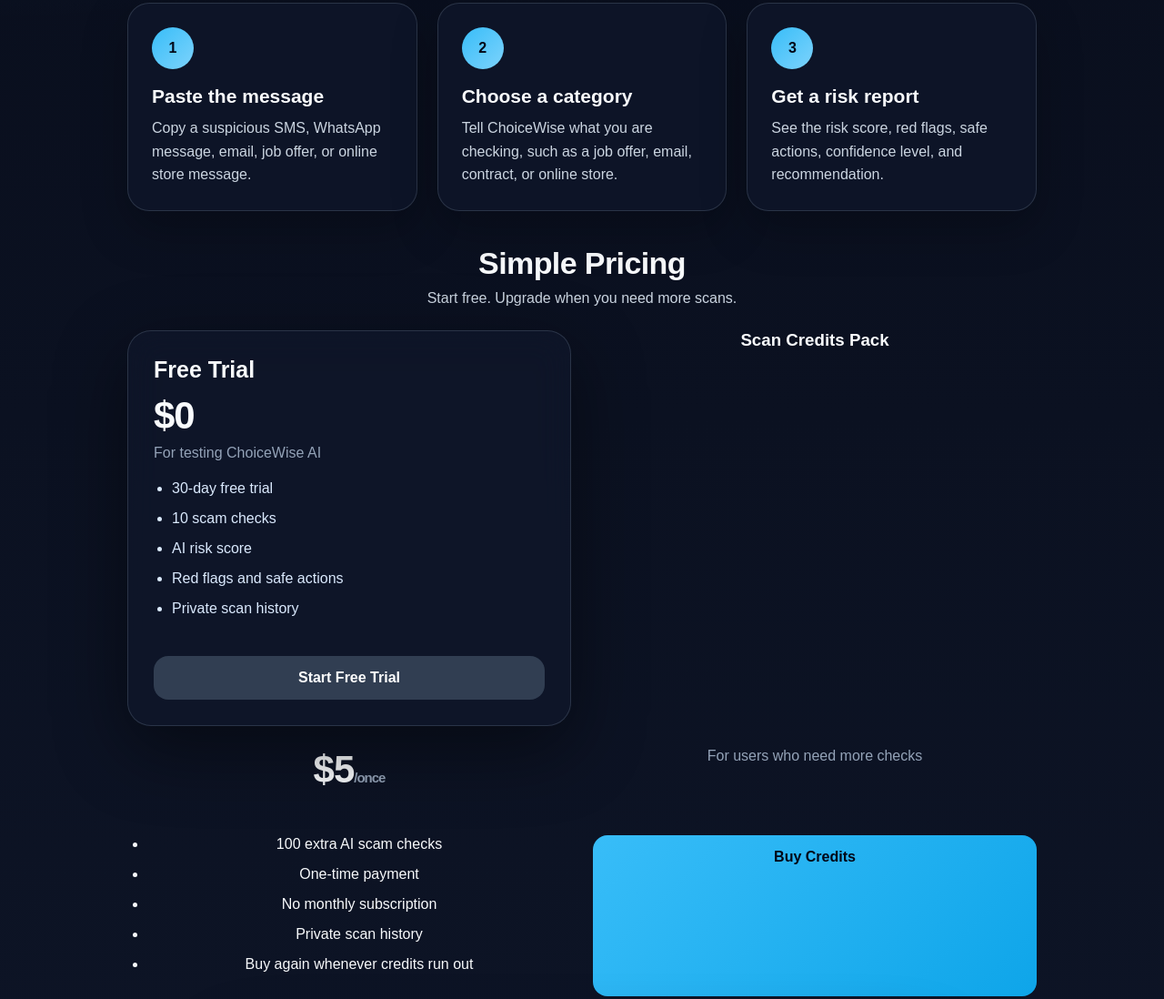
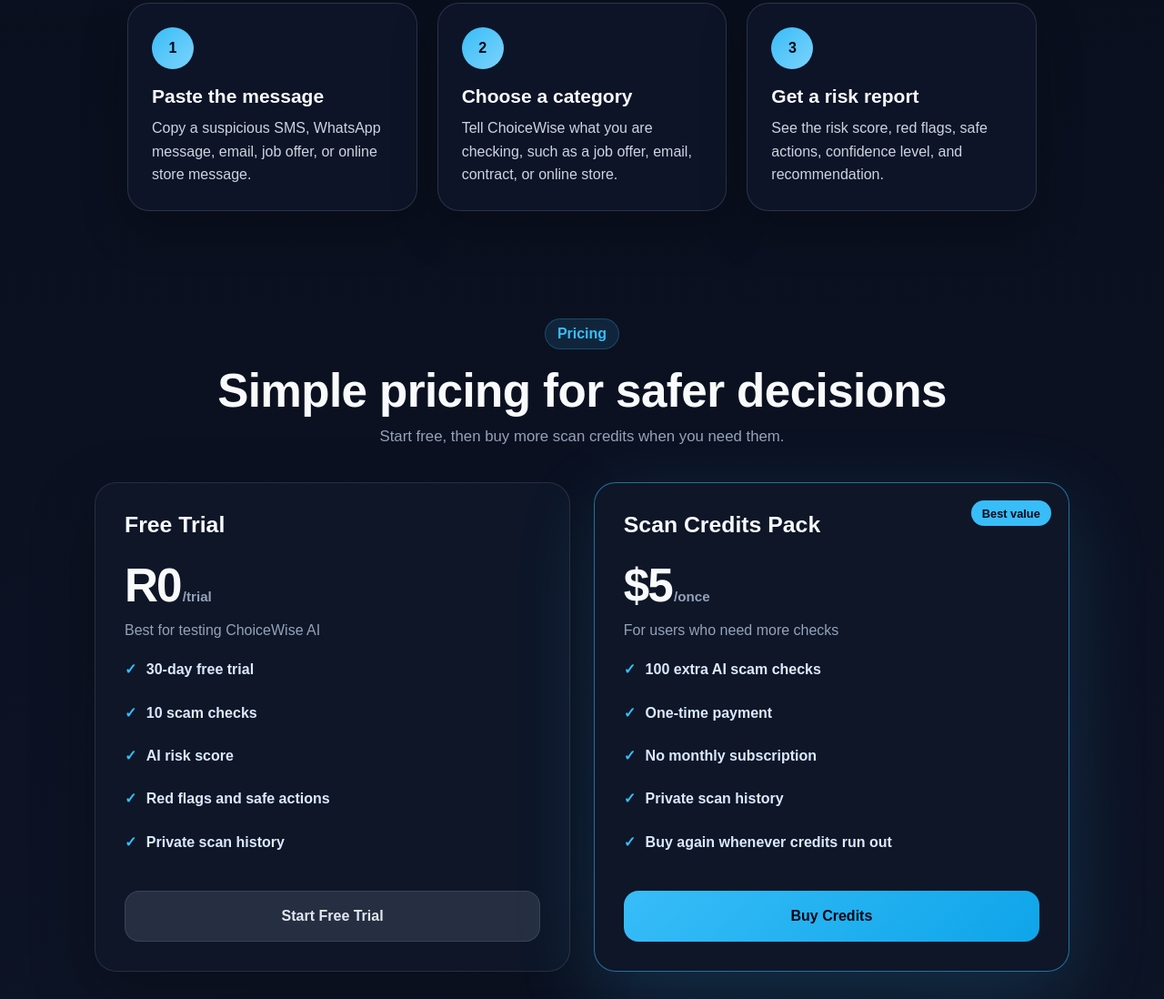
Before and after one commit to Nkanyiso30/ChoiceWiseAI, a website: page public/index.html in a window 1280 px wide. Shown: the part 975-2073 px from the top of the page at 91% size. Drawn offline with Linux system fonts and the light colour scheme.

Commit message:
Fix pricing section design

```diff
--- a/public/index.html
+++ b/public/index.html
@@ -98,19 +98,17 @@
   </div>
 </section>
   <section id="pricingSection" class="pricing-section">
-  <h2>Simple Pricing</h2>
-
-  <p class="pricing-subtitle">
-    Start free. Upgrade when you need more scans.
-  </p>
+  <div class="section-header">
+    <span class="section-badge">Pricing</span>
+    <h2>Simple pricing for safer decisions</h2>
+    <p>Start free, then buy more scan credits when you need them.</p>
+  </div>
 
   <div class="pricing-grid">
     <div class="pricing-card">
       <h3>Free Trial</h3>
-
-      <p class="price">$0</p>
-
-      <p class="plan-note">For testing ChoiceWise AI</p>
+      <p class="price">R0<span>/trial</span></p>
+      <p class="plan-note">Best for testing ChoiceWise AI</p>
 
       <ul>
         <li>30-day free trial</li>
@@ -125,10 +123,11 @@
       </a>
     </div>
 
+    <div class="pricing-card featured-card">
+      <div class="popular-badge">Best value</div>
+
       <h3>Scan Credits Pack</h3>
-
       <p class="price">$5<span>/once</span></p>
-
       <p class="plan-note">For users who need more checks</p>
 
       <ul>
@@ -142,6 +141,8 @@
       <a href="#authSection" class="pricing-btn">
         Buy Credits
       </a>
+    </div>
+  </div>
 </section>
 
     <section id="authSection" class="checker-card">
--- a/public/style.css
+++ b/public/style.css
@@ -974,3 +974,151 @@ li {
 .delete-account-btn:hover {
   background: #b91c1c;
 }
+
+.pricing-section {
+  padding: 5rem 1.5rem;
+  max-width: 1180px;
+  margin: 0 auto;
+}
+
+.section-header {
+  text-align: center;
+  margin-bottom: 2.5rem;
+}
+
+.section-badge {
+  display: inline-block;
+  padding: 0.45rem 0.8rem;
+  border-radius: 999px;
+  background: rgba(56, 189, 248, 0.12);
+  border: 1px solid rgba(56, 189, 248, 0.25);
+  color: #38bdf8;
+  font-weight: 800;
+  margin-bottom: 1rem;
+}
+
+.section-header h2 {
+  font-size: clamp(2rem, 4vw, 3.2rem);
+  margin-bottom: 0.7rem;
+}
+
+.section-header p {
+  color: #94a3b8;
+  font-size: 1.05rem;
+}
+
+.pricing-grid {
+  display: grid;
+  grid-template-columns: repeat(2, minmax(0, 1fr));
+  gap: 1.6rem;
+  align-items: stretch;
+}
+
+.pricing-card {
+  position: relative;
+  background: rgba(15, 23, 42, 0.88);
+  border: 1px solid rgba(148, 163, 184, 0.18);
+  border-radius: 1.5rem;
+  padding: 2rem;
+  box-shadow: 0 24px 70px rgba(0, 0, 0, 0.28);
+  display: flex;
+  flex-direction: column;
+  min-height: 520px;
+}
+
+.featured-card {
+  border-color: rgba(56, 189, 248, 0.55);
+  box-shadow: 0 26px 90px rgba(56, 189, 248, 0.16);
+}
+
+.popular-badge {
+  position: absolute;
+  top: 1.2rem;
+  right: 1.2rem;
+  background: #38bdf8;
+  color: #020617;
+  padding: 0.4rem 0.75rem;
+  border-radius: 999px;
+  font-size: 0.8rem;
+  font-weight: 900;
+}
+
+.pricing-card h3 {
+  font-size: 1.55rem;
+  margin-bottom: 1rem;
+}
+
+.price {
+  font-size: 3.2rem;
+  font-weight: 900;
+  margin: 0.4rem 0 0.7rem;
+  letter-spacing: -0.04em;
+}
+
+.price span {
+  font-size: 0.95rem;
+  color: #94a3b8;
+  font-weight: 800;
+  letter-spacing: normal;
+  margin-left: 0.15rem;
+}
+
+.plan-note {
+  color: #94a3b8;
+  margin-bottom: 1.4rem;
+}
+
+.pricing-card ul {
+  list-style: none;
+  padding: 0;
+  margin: 0 0 2rem;
+  display: grid;
+  gap: 0.9rem;
+}
+
+.pricing-card li {
+  color: #dbeafe;
+  font-weight: 650;
+  display: flex;
+  align-items: flex-start;
+  gap: 0.65rem;
+}
+
+.pricing-card li::before {
+  content: "✓";
+  color: #38bdf8;
+  font-weight: 900;
+}
+
+.pricing-btn {
+  margin-top: auto;
+  width: 100%;
+  display: inline-flex;
+  align-items: center;
+  justify-content: center;
+  border: none;
+  text-decoration: none;
+  border-radius: 1rem;
+  padding: 1rem 1.2rem;
+  background: linear-gradient(135deg, #38bdf8, #0ea5e9);
+  color: #020617;
+  font-weight: 900;
+  cursor: pointer;
+  min-height: 56px;
+}
+
+.secondary-btn {
+  background: rgba(148, 163, 184, 0.18);
+  color: #e2e8f0;
+  border: 1px solid rgba(148, 163, 184, 0.18);
+}
+
+@media (max-width: 850px) {
+  .pricing-grid {
+    grid-template-columns: 1fr;
+  }
+
+  .pricing-card {
+    min-height: auto;
+  }
+}
```
Also changed, not shown: server.js (+0 -20 lines). Lines whose indentation alone changed are shown as unchanged.
